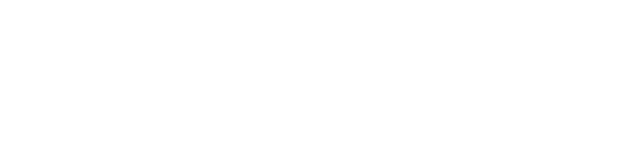
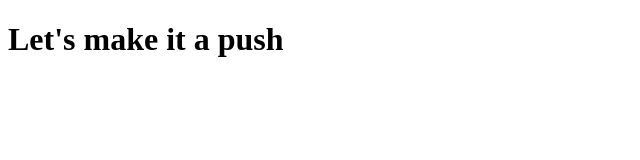
Before and after one commit to mughalz/git-two2, a plain HTML site: page index.html in a window 1280 px wide. Shown: the whole page, without its empty margins (0-640 px from the left). Drawn offline with Linux system fonts and the light colour scheme.

Commit message:
adding h1 to index for a push to remote repo

```diff
--- a/index.html
+++ b/index.html
@@ -5,6 +5,6 @@
     <title> GIT-TWO22222</title>
   </head>
   <body>
-
+    <h1> Let's make it a push </h1>
   </body>
 </html>
```
